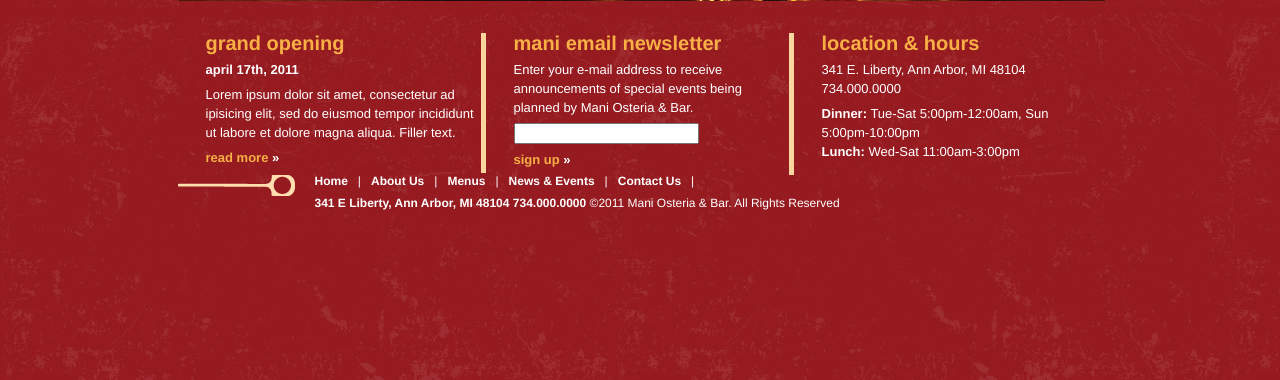
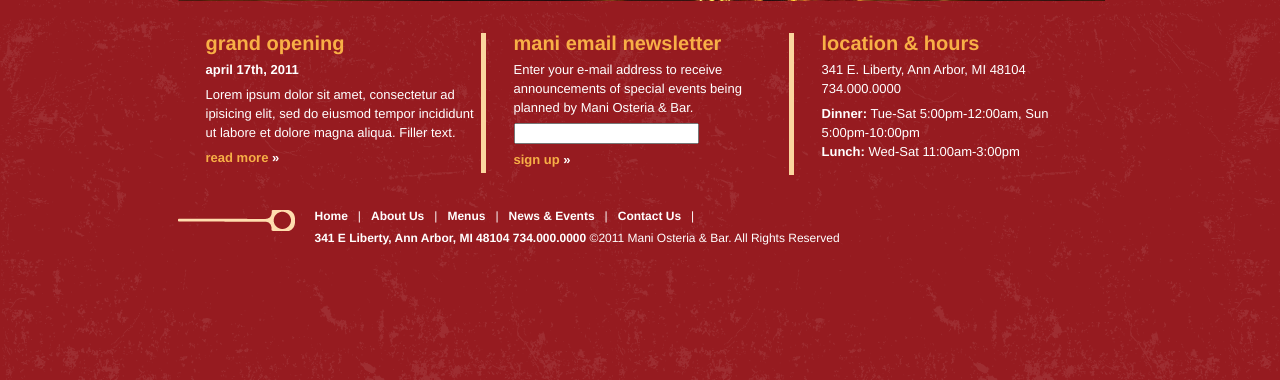
Before and after one commit to stereoscott/Mani, a PHP site: page / in a window 1280 px wide. Shown: the part 420-800 px from the top of the page. Run offline with PHP 8.4, Linux system fonts and the light colour scheme.

Commit message:
Added spacing to footer

```diff
--- a/html/css/mani.css
+++ b/html/css/mani.css
@@ -114,6 +114,8 @@ div#footer {
 	padding-left: 137px;
 	clear: left;
 	font-size: 12px;
+	position: relative;
+	top: 35px;
 }
 
 div#footer p {
```
